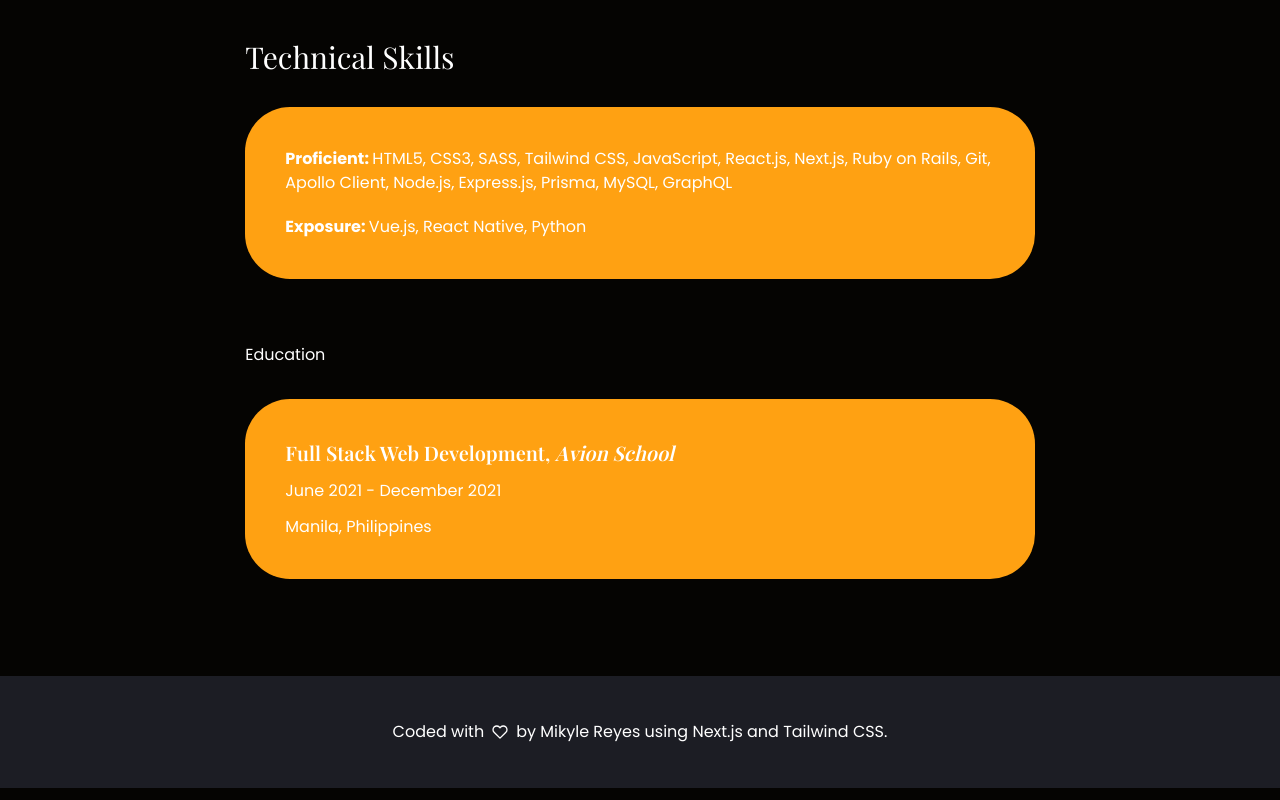
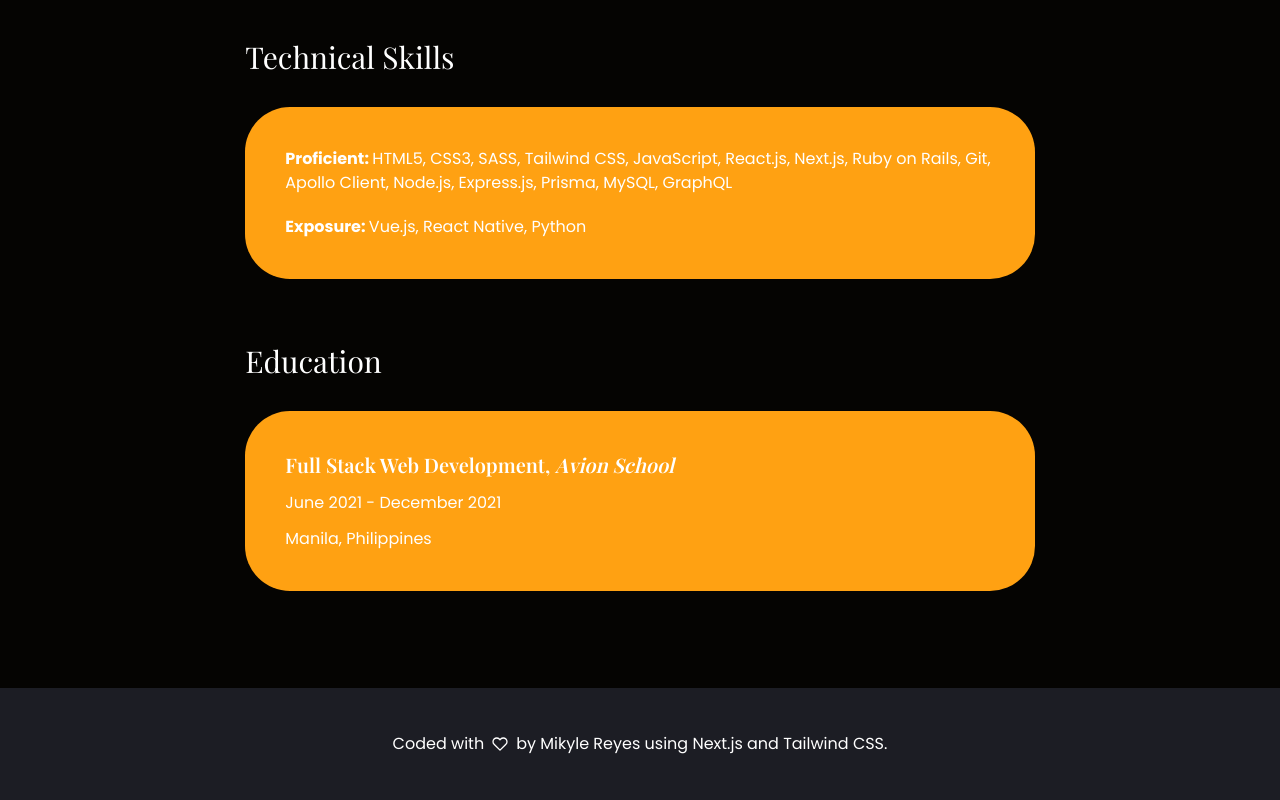
Before and after one commit to muhkyle17/portfolio-website, a Next.js app: page /resume in a window 1280 px wide. Shown: the part 3971-4771 px from the top of the page. Built offline with nearby package versions, Linux system fonts and the light colour scheme; a web font is replaced by a local one.

Commit message:
Increase the size of the education header and make it an h1

```diff
--- a/components/resume/Education.js
+++ b/components/resume/Education.js
@@ -1,7 +1,7 @@
 const Education = ({ education }) => {
   return (
     <div className='flex flex-col gap-8 w-4/6'>
-      <p>Education</p>
+      <h1 className='text-3xl'>Education</h1>
 
       {education.map(edu => {
         return (
```
